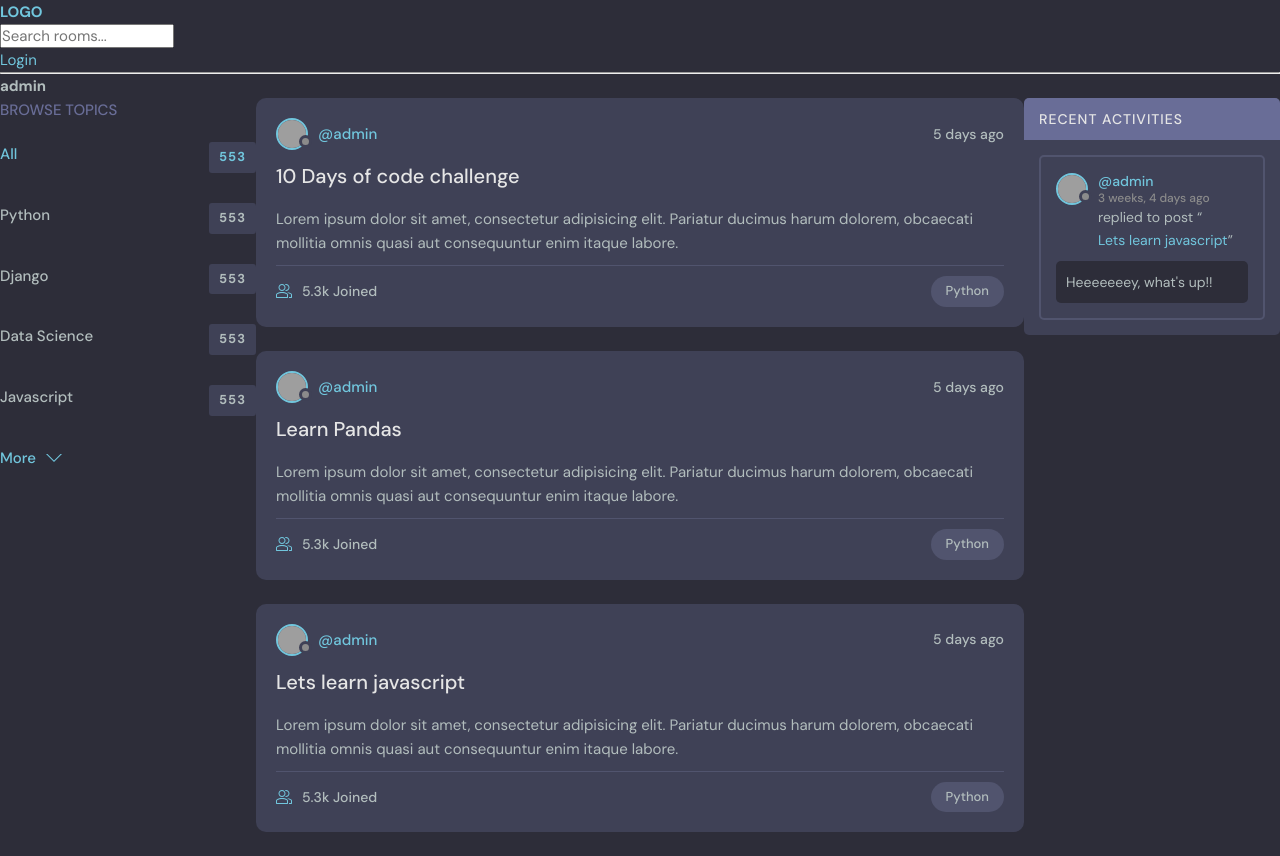
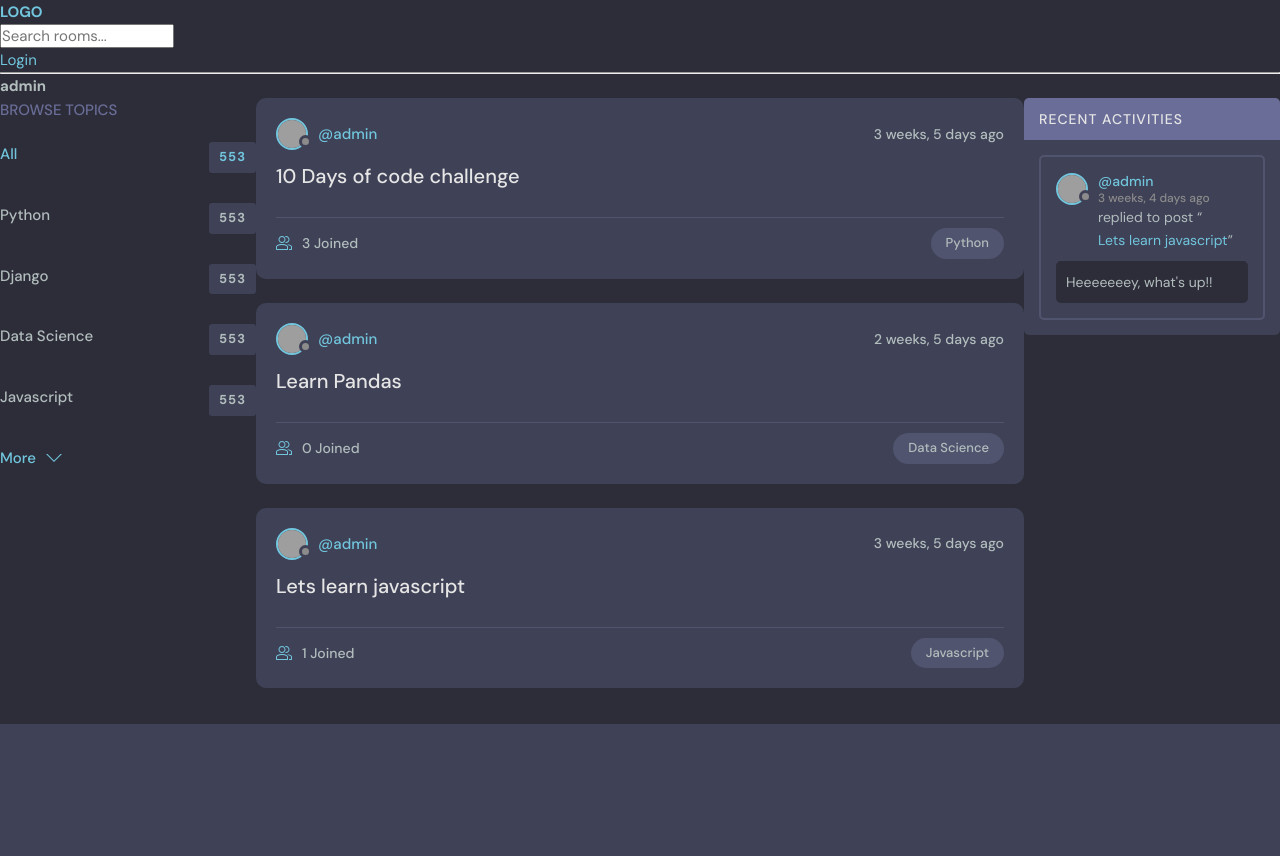
Before and after one commit to pere49/studybud_django_tutorial, a Django app: page /profile/1 in a window 1280 px wide. Shown: the part 76-932 px from the top of the page. After the commit the page ends 800 px from the top, so only its background shows below. Run offline with Django 5.2, Linux system fonts and the light colour scheme; data comes from the database, SQL or seed files in the repository; grey boxes are pictures that could not be loaded.

Commit message:
added dynamic values to feed component

```diff
--- a/base/templates/base/feed_component.html
+++ b/base/templates/base/feed_component.html
@@ -8,18 +8,14 @@
         <span>@{{room.host.username}}</span>
       </a>
       <div class="roomListRoom__actions">
-        <span>5 days ago</span>
+        <span>{{room.created|timesince}} ago</span>
       </div>
     </div>
     <div class="roomListRoom__content">
       <a href="{% url 'room' room.id %}">{{room.name}}</a>
-      <p>
-        Lorem ipsum dolor sit amet, consectetur adipisicing elit. Pariatur ducimus harum dolorem, obcaecati
-        mollitia omnis quasi aut consequuntur enim itaque labore.
-      </p>
     </div>
     <div class="roomListRoom__meta">
-      <a href="room.html" class="roomListRoom__joined">
+      <a href="{% url 'room' room.id %}" class="roomListRoom__joined">
         <svg version="1.1" xmlns="http://www.w3.org/2000/svg" width="32" height="32" viewBox="0 0 32 32">
           <title>user-group</title>
           <path
@@ -35,9 +31,9 @@
             d="M12 16c3.859 0 7-3.141 7-7s-3.141-7-7-7c-3.859 0-7 3.141-7 7s3.141 7 7 7zM12 4c2.757 0 5 2.243 5 5s-2.243 5-5 5-5-2.243-5-5c0-2.757 2.243-5 5-5z"
           ></path>
         </svg>
-        5.3k Joined
+        {{room.participants.all.count}} Joined
       </a>
-      <p class="roomListRoom__topic">Python</p>
+      <p class="roomListRoom__topic">{{room.topic.name}}</p>
     </div>
 </div>
 {% endfor %}
```
